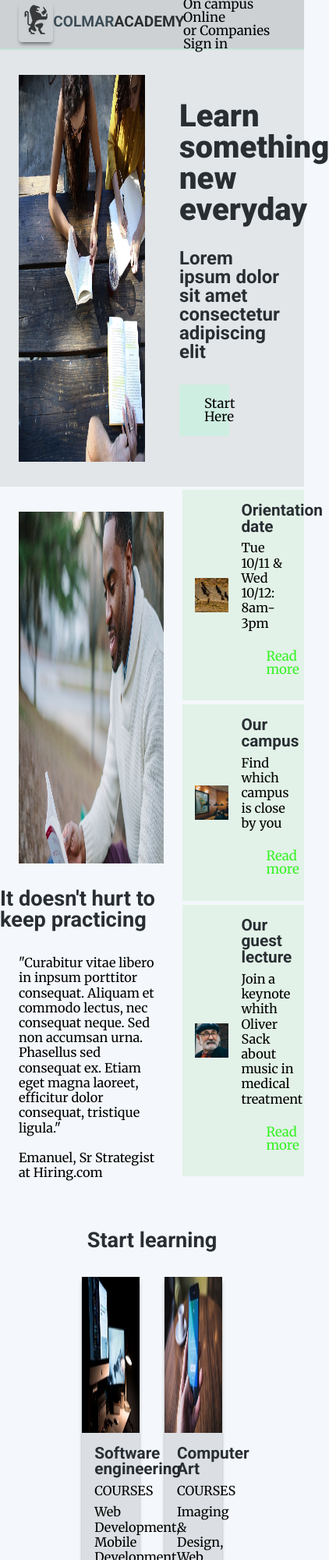
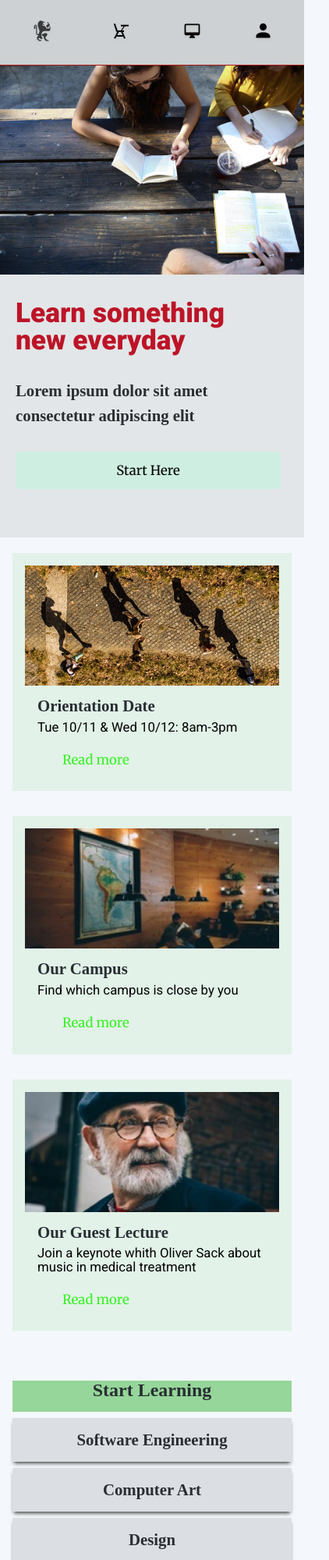
Before and after one commit to Sabzs/ColmarAcademy, a plain HTML site: page index.html in a window 390 px wide. Shown: the top 2000 px of the page at 78% size, 422 px wide, since content can reach past the window. Drawn offline with Linux system fonts and the light colour scheme.

Commit message:
added Media Query for Mobile devices

```diff
--- a/index.html
+++ b/index.html
@@ -3,6 +3,7 @@
   <head>
     <meta charset="utf-8">
     <title>Colmar Academy</title>
+    <meta name="viewport" content="width=device-width, initial-scale=1.0">
     <link rel="stylesheet" href="resources/css/style.css" type="text/css">
     <link rel="stylesheet" href="resources/css/reset.css" type="text/css">
     <link rel="stylesheet" type="text/css" href="https://maxcdn.bootstrapcdn.com/font-awesome/4.7.0/css/font-awesome.css">
@@ -10,15 +11,14 @@
     <link rel="icon" href="./resources/images/favicon.ico" type="image/x-icon">
   </head>
 
-
   <header class="header">
     <div class="logo-container">
         <div id="logo-left">
           <div class="logo-img">
-            <img src="./resources/images/ic-logo.svg" height="50" alt="Logo">
+            <img src="./resources/images/ic-logo.svg" alt="Logo">
           </div>
           <div class="logo-title">
-            <h4>COLMAR<span>ACADEMY</span></h4>
+            <h4><span id="left">COLMAR</span><span id="right">ACADEMY</span></h4>
           </div>
         </div>
         <div id="logo-right">
@@ -32,9 +32,17 @@
           </div>
        </div>
     </div>
+    <div class="display">
+      <div class="logo-img-display">
+        <img src="./resources/images/ic-logo.svg" alt="Logo">
+      </div>
+      <nav class="navigation">
+          <img src="./resources/images/ic-on-campus.svg" alt="on campus icon">
+          <img src="./resources/images/ic-online.svg" alt="Online icon">
+          <img src="./resources/images/ic-login.svg" alt="Login icon">
+      </nav>
+    </div>
   </header>
-
-
 
   <body>
 
@@ -67,9 +75,10 @@
             <div class="information">
               <div class="information-img">
                 <img class="resize" src="./resources/images/information-orientation.jpg" alt="Orientation Date">
+                <img class="resize-mobile" src="./resources/images/information-orientation-mobile.jpg" alt="Guets Lecturer">
               </div>
               <div class="info">
-                <h3>Orientation date</h3>
+                <h3>Orientation Date</h3>
                 <p>Tue 10/11 & Wed 10/12: 8am-3pm</p>
                 <a href="#" class="btn-read-more">Read more</a>
               </div>
@@ -77,9 +86,10 @@
             <div class="information">
               <div class="information-img">
                 <img class="resize" src="./resources/images/information-campus.jpg" alt="Our Campus">
+                <img class="resize-mobile" src="./resources/images/information-campus-mobile.jpg" alt="Guets Lecturer">
               </div>
               <div class="info">
-                <h3>Our campus</h3>
+                <h3>Our Campus</h3>
                 <p>Find which campus is close by you</p>
                 <a href="#" class="btn-read-more">Read more</a>
               </div>
@@ -87,9 +97,10 @@
             <div class="information">
               <div class="information-img">
                 <img class="resize" src="./resources/images/information-guest-lecture.jpg" alt="Guets Lecturer">
+                <img class="resize-mobile" src="./resources/images/information-guest-lecture-mobile.jpg" alt="Guets Lecturer">
               </div>
               <div class="info">
-                <h3>Our guest lecture</h3>
+                <h3>Our Guest Lecture</h3>
                 <p>Join a keynote whith Oliver Sack about music in medical treatment</p>
                 <a href="#" class="btn-read-more">Read more</a>
               </div>
@@ -99,18 +110,17 @@
       </section> <!--end of Section - Start-->
 
       <section class="middle">
-
         <div class="container-grid">
           <div class="heading">
-            <h2>Start learning</h2>
+            <h2>Start Learning</h2>
           </div>
-          <div class="container-start-learning">
+          <div class="container-mid-learning">
             <div class="photo-grid">
               <div class="learning-img">
                 <img class="resize-grid-img" src="./resources/images/course-software.jpg" alt="Course Software">
               </div>
               <div class="learning-info">
-                <h3>Software engineering</h3>
+                <h3>Software Engineering</h3>
                 <p class="upper">courses</p>
                 <p>Web Development, Mobile Development. iOT. APIs</p>
               </div>
@@ -166,6 +176,32 @@
               </div>
             </div>
           </div>
+          <div class="container-middle-display">
+            <div class="heading-display">
+              <h2>Start Learning</h2>
+            </div>
+            <div class="photo-grid-text">
+              <div class="middle-display">
+                <h3>Software Engineering</h3>
+              </div>
+              <div class="middle-display">
+                <h3>Computer Art</h3>
+              </div>
+              <div class="middle-display">
+                <h3>Design</h3>
+              </div>
+              <div class="middle-display">
+                <h3>Data</h3>
+              </div>
+              <div class="middle-display">
+                <h3>Business</h3>
+              </div>
+              <div class="middle-display">
+                <h3>Marketing</h3>
+              </div>
+            </div>
+
+          </div>
         </div>
 
       </section> <!--end of Section - Middle-->
@@ -173,12 +209,12 @@
       <section class="end">
         <div class="container-thesis">
           <div class="thesis">
-            <h2>Thesis exhibit</h2>
+            <h2>Thesis Exhibit</h2>
           </div>
           <div class="container">
             <div class="container2">
               <div class="video-section">
-                <video width="745" height="410" controls autoplay loop>
+                <video width="745" height="410" autoplay muted loop>
                   <source src="./resources/videos/thesis.mp4" type="video/mp4">video not supported
                 </video>
               </div>
@@ -190,7 +226,7 @@
                   </div>
               </div>
 
-              <div class="campus">
+              <div class="campus" id="campus-thesis">
                 <div class="information">
                   <div class="information-img">
                     <img class="resize" src="./resources/images/thesis-fisma.jpg" alt="Thesis Fisma">
@@ -205,7 +241,7 @@
                     <img class="resize" src="./resources/images/thesis-now-and-then.jpg" alt="Thesis Now and Then">
                   </div>
                   <div class="info">
-                    <h3>Now and then</h3>
+                    <h3>Now and Then</h3>
                     <p>Research study about New York</p>
                   </div>
                 </div>
--- a/resources/css/style.css
+++ b/resources/css/style.css
@@ -11,6 +11,7 @@ html {
 
 /*body container and Typography section*/
 body {
+  width: 100%;
   margin: 0;
   background-color: #f4f7fb;
   opacity: 1;
@@ -18,30 +19,30 @@ body {
 .header, footer {
   background-color: #cdd1d4;
 }
+body h1, h2, h3 {
+  font-family: "Roboto", sans-serif;
+}
 body h1 {
-  font-family: "Roboto", sans-serif;
-  font-size: 2.5rem;
+  font-size: 3rem;
   font-weight: 800;
-  color: #292e33;
+  color: #bd1427;
 }
 body h2 {
-  font-family: "Roboto", sans-serif;
-  font-size: 1.7rem;
+  font-size: 2.5rem;
   font-weight: bold;
   color: #292e33;
 }
 body h3 {
-  font-family: "Roboto", sans-serif;
   font-size: 1.3rem;
   font-weight: bold;
   text-align: left;
-  color: #292e33
+  color: #292e33;
 }
 body p {
-  font-family: "Merriweather", serif;
-  font-size: 1.02rem;
+  font-family: "Roboto", sans-serif;
+  font-size: 1.05rem;
   font-weight: lighter;
-  line-height: 1.2rem;
+  line-height: 1.1rem;
 }
 body a {
   font-family: "Merriweather", serif;
@@ -60,10 +61,12 @@ footer p {
   padding: 1rem 2rem;
   text-align: center;
   width: 50%;
+  border-radius: 5px;
   transition: all ease-in-out 250ms;
 }
 .btn-start-here:hover {
   background-color: rgba(9, 163, 9, 0.4);
+  border-radius: 5px;
   color: black;
   font-weight: bold;
 }
@@ -75,6 +78,7 @@ footer p {
 }
 .btn-read-more:hover {
   background-color: rgba(9, 163, 9, 0.4);
+  border-radius: 5px;
   color: black;
   font-weight: bold;
 }
@@ -95,6 +99,7 @@ nav span a:active {
   box-shadow: 0px 4px 5px -2px rgba(0, 0, 0, 0.75);
   transition: all ease-in-out 250ms;
   border-radius: 4px;
+  border: 1px solid rgba(177, 250, 214, 0.4);
 }
 .logo-img:hover {
   box-shadow: 0px 18px 8px -10px rgba(0, 0, 0, 0.75);
@@ -106,11 +111,13 @@ nav span a:active {
 .header {
   display: flex;
   width: 100%;
-  height: 64px;
+  height: 10%;
   margin: 0 auto;
+  position: fixed;
+  top: 0px; left: 0px; right: 0px;
   justify-content: center;
   flex-direction: column;
-  border-bottom: 2px solid rgba(177, 250, 214, 0.4);
+  border-bottom: 1px solid rgba(171, 15, 7, 0.95)
 }
 .logo-container {
   display: flex;
@@ -118,52 +125,63 @@ nav span a:active {
   height: 100%;
   margin: 0 auto;
   font-size: 1rem;
-}
-.logo-img {
-  display: flex;
-  padding: 1px 1px;
-
-  opacity: 0.72;
-  justify-content: center;
-  align-items: center;
-}
-.logo-title {
-  display: flex;
-  height: 32px;
-  align-items: center;
-  color: 	#152935;
-  opacity: 0.78;
-  font-weight: bold;
-  font-size: 1.2rem;
-  font-family: "Roboto", sans-serif;
-}
-.logo-title span {
-  color: black;
-  font-weight: bold;
-  font-size: 1.2rem;
-  font-family: "Roboto", sans-serif;
-  opacity: 2;
+  border-bottom: 1px solid rgb(149, 240, 80);
 }
 #logo-left {
   display: flex;
   align-items: center;
   justify-content: flex-start;
   flex-direction: row;
-  margin: 0 auto;
   width: 50%;
-  height: 55px;
+  height: 100%;
   margin-left: 24px;
+}
+.logo-img {
+  display: flex;
+  padding: 1px 1px;
+  opacity: 0.72;
+  height: 70%;
+  width: 7%;
+  justify-content: center;
+  align-items: center;
+}
+.logo-title {
+  display: flex;
+  height: 70%;
+  width: 28%;
+  align-items: center;
+  justify-content: center;
+  font-weight: bold;
+  font-size: 1.2rem;
+  font-family: "Roboto", sans-serif;
+}
+.logo-title #left {
+  color: 	#152935;
+  width: 50%;
+  height: 100%;
+  opacity: 0.78;
+}
+.logo-title h4 {
+  width: 100%;
+}
+.logo-title #right {
+  color: black;
+  width: 50%;
+  height: 100%;
+  opacity: 2;
 }
 #logo-right {
   display: flex;
   align-items: center;
   justify-content: flex-end;
   width: 50%;
+  height: 100%;
   margin-right: 24px;
 }
 .navigation {
   display: flex;
   width: 100%;
+  height: auto;
   justify-content: flex-end;
 }
 nav span {
@@ -174,17 +192,27 @@ a {
   color: Black;
   text-decoration: none;
 }
-
+.display img {
+  display: none;
+  width: 50%;
+  justify-content: space-between;
+}
 /*section Start*/
+.start {
+  display: flex;
+flex-direction: column;
+  width: 100%;
+}
 .container-banner {
   display: flex;
   width: 100%;
   height: 70%;
-  background-color: rgba(132, 143, 131, 0.16)
+  background-color: rgba(132, 143, 131, 0.16);
+  padding-top: 64px;
 }
 .banner {
   width: 60%;
-  height: 31rem;
+  height: 60%;
   margin: 32px 24px;
 }
 .resize-banner {
@@ -209,7 +237,7 @@ a {
   font-size: 1.5rem;
 }
 
-/*section-start--campus information section*/
+/*section-start--CAMPUS information section*/
 .container-information {
   display: flex;
   width: 100%;
@@ -219,13 +247,16 @@ a {
   display: flex;
   flex-direction: column;
   width: 60%;
+  padding: 32px 24px;
   height: auto;
 }
 .information-main-img {
   display: flex;
   width: 100%;
-  height: 75%;
-  padding: 32px 24px;
+  height: 70%;
+}
+.information-img-display {
+  display: none;
 }
 .resize-information-main {
   display: flex;
@@ -234,14 +265,15 @@ a {
 }
 .info-content {
   display: flex;
-  margin: 0 auto;
-  align-items: center;
   flex-direction: column;
 }
-.info-content p {
+.info-content h2 {
   display: flex;
-  margin: 32px 24px;
+  text-align: left;
+  padding-top: 32px;
+  padding-bottom: 24px;
 }
+
 
 /*this Campus styling also affects section-end Campus*/
 .campus {
@@ -271,6 +303,9 @@ a {
   width: 100%;
   height: 100%;
 }
+.resize-mobile {
+  display: none;
+}
 
 .info {
   display: flex;
@@ -286,6 +321,11 @@ a {
 }
 
 /*Middle Section-learning- photo-grid*/
+.middle {
+  display: flex;
+  width: 100%;
+  height: 100%;
+}
 .container-grid {
   display: flex;
   width: 100%;
@@ -295,22 +335,25 @@ a {
 }
 .heading {
   display: flex;
+  width: 100%;
   align-items: center;
   justify-content: center;
   padding: 32px 0px 32px 0px;
 }
-.container-start-learning {
+.container-mid-learning {
   display: flex;
+  width: 100%;
+  height: 100%;
   flex-wrap: wrap;
   justify-content: center;
-  width: 100%;
-  height: 100%;
   padding: 0px 72px 32px 72px;
 }
 .photo-grid {
   display: flex;
-  width: 30%;
+  width: 29%;
   height: 100%;
+  justify-content: center;
+  align-items: center;
   margin: 0px 16px 32px 16px;
   flex-direction: column;
 }
@@ -319,23 +362,22 @@ a {
   width: 100%;
   height: 100%;
 }
-.learning-img, .learning-info {
+.learning-info {
   display: flex;
   width: 100%;
-  height: 200px;
-  flex-direction: row;
-}
-.learning-info {
-  display: flex;
+  height: 100%;
+  padding: 16px 16px;
   flex-direction: column;
-  text-align: left;
-  padding: 16px 0px 0px 16px;
 }
 .upper {
   display: flex;
   padding: 8px 0px 8px 0px;
   text-transform: uppercase;
 }
+.container-middle-display {
+  display: none;
+}
+
 
 /*End Section...*/
 .container-thesis {
@@ -357,7 +399,6 @@ a {
   height: 100%;
   flex-direction: row;
 }
-
 .container2 {
   display: flex;
   width: 60%;
@@ -375,7 +416,6 @@ video {
   height: auto;
   margin: 0px 24px 24px 24px;
 }
-
 .urban {
   display: flex;
   flex-direction: column;
@@ -434,3 +474,215 @@ footer {
   display: flex;
   justify-content: flex-end;
 }
+
+/*MEDIA QUERY SECTION---*/
+@media only screen and (min-width: 320px) and (max-width: 480px), (orientation: portrait) {
+  header {
+   width: 100%;
+   height: 10%;
+}
+.logo-container {
+  display: none;
+}
+.display {
+  display: flex;
+  width: 100%;
+  height: 100%;
+  flex-direction: row;
+  justify-content: space-between;
+}
+.logo-img-display {
+  display: flex;
+  height: 100%;
+  width: 20%;
+  margin-left: 15px;
+  justify-content: center;
+  align-items: center;
+}
+.logo-img-display img {
+  display: flex;
+  padding: 1px 1px;
+  opacity: 0.72;
+  width: 40%;
+}
+.navigation {
+  display: flex;
+  width: 70%;
+  height: 100%;
+  flex-direction: row;
+  justify-content: space-around;
+  margin-right: 15px;
+}
+.navigation img {
+  display: flex;
+  width: 16%;
+  padding-left: 16px;
+  align-items: center;
+  justify-content: center;
+}
+/*Media Query for START section*/
+.container-banner {
+  display: flex;
+  width: 100%;
+  height: 70%;
+  flex-direction: column;
+}
+.banner {
+  display: flex;
+  width: 100%;
+  height: 60%;
+  margin: 0 auto;
+}
+.banner-content {
+  display: flex;
+  width: 100%;
+  padding-top: 0px;
+}
+.banner-content h1 {
+  display: flex;
+  font-size: 2.2rem;
+}
+.banner-content h3 {
+  font-size: 1.3rem;
+  line-height: 2rem;
+}
+.btn-start-here {
+  width: 100%;
+/*media query - section-start--campus information section*/
+}
+.information-main {
+  display: none;
+}
+.information-img .resize {
+  display: none;
+}
+.campus {
+  display: flex;
+  flex-direction: column;
+  width: 100%;
+  height: 100%;
+  padding: 0px 16px 16px 16px;
+  justify-content: center;
+  align-items: center;
+}
+.information {
+  display: flex;
+  width: 100%;
+  height: 100%;
+  flex-direction: column;
+  justify-content: space-between;
+  margin: 16px 16px;
+}
+.information-img {
+  display: flex;
+  width: 100%;
+  height: 80%;
+  justify-content: center;
+  align-items: center;
+  margin: 0 auto;
+}
+.resize-mobile {
+  display: flex;
+  width: 100%;
+  height: 100%;
+}
+.info {
+  display: flex;
+  width: 100%;
+  margin-top: 16px;
+}
+
+.btn-read-more {
+  display: flex;
+  width: 50%;
+}
+/*Media Query for MIDDLE -Section---*/
+.container-grid {
+  width: 100%;
+  height: 100%;
+}
+.heading {
+  display: none;
+}
+.heading-display {
+  display: flex;
+  height: 2.5rem;
+  justify-content: center;
+  background-color: rgba(9, 163, 9, 0.4);
+}
+.heading-display h2 {
+  display: flex;
+  font-size: 1.5rem;
+  height: 2.5rem;
+}
+.container-mid-learning {
+  display: none;
+}
+.container-middle-display {
+  display: flex;
+  width: 100%;
+  height: 100%;
+  padding: 0px 16px 16px 16px;
+  flex-direction: column;
+}
+.photo-grid-text {
+  display: flex;
+  width: 100%;
+  height: 100%;
+  padding-bottom: 8px;
+  flex-direction: column;
+}
+.middle-display {
+  display: flex;
+  width: 100%;
+  height: 3.5rem;
+  justify-content: center;
+  align-items: center;
+  margin-top: 8px;
+  background-color: rgba(6, 9, 7, 0.1); /*change this color*/
+  box-shadow: 0px 4px 5px -2px rgba(0, 0, 0, 0.75);
+  transition: all ease-in-out 250ms;
+}
+.middle-display:hover {
+  transform: translate3d(-10px);
+  box-shadow: 0px 18px 8px -10px rgba(0, 0, 0, 0.75);
+}
+/*Last Section (section-END)....*/
+.container-thesis {
+  display: flex;
+  width: 100%;
+}
+.Thesis h2 {
+  display: flex;
+  width: 100%;
+}
+.container {
+  display: flex;
+  width: 100%;
+}
+.container2, .video-section {
+  display: flex;
+  width: 100%;
+  margin-bottom: 24px;
+}
+.urban {
+  display: none;
+}
+#campus-thesis {
+  display: none;
+}
+footer {
+  width: 100%;
+}
+.copyright {
+  display: flex;
+  width: 100%;
+}
+.font-awesome {
+  display: none;
+}
+.privacy {
+  display: none;
+}
+}
+@media only screen (min-width: 481px) and (max-width: 767px) and (orientation: landscape)
```
